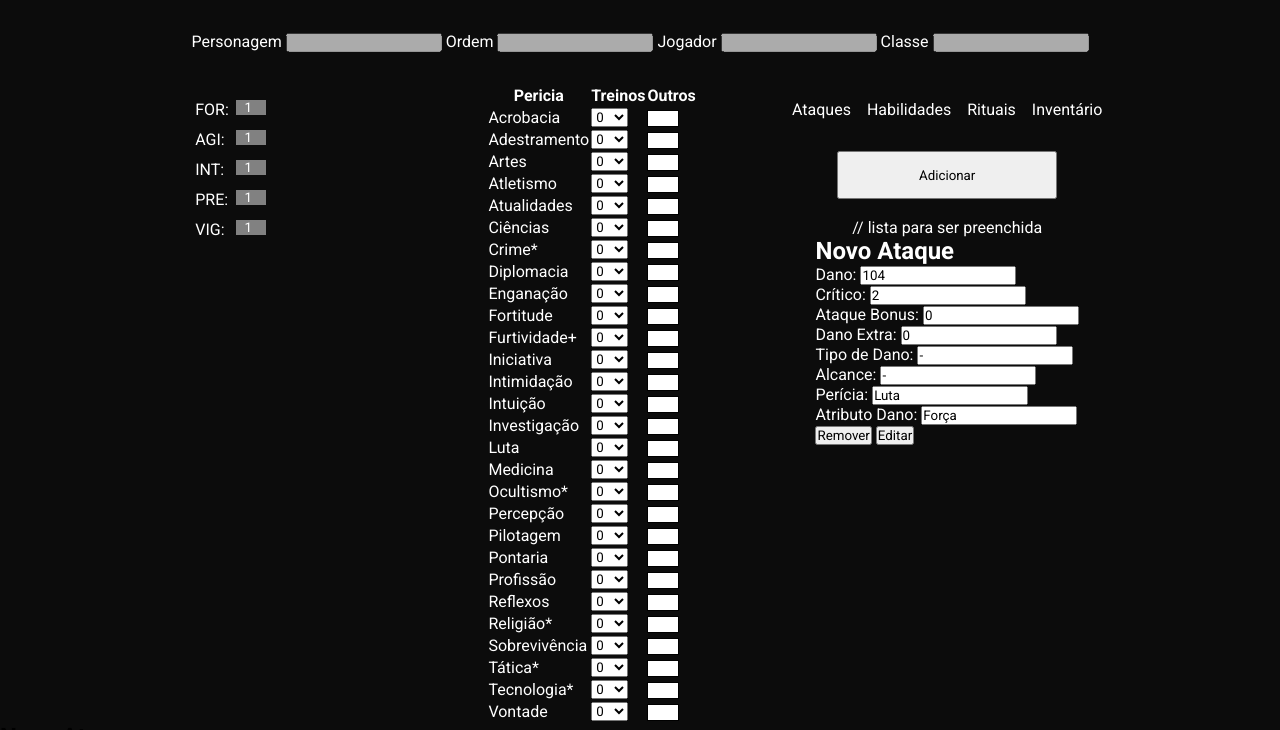
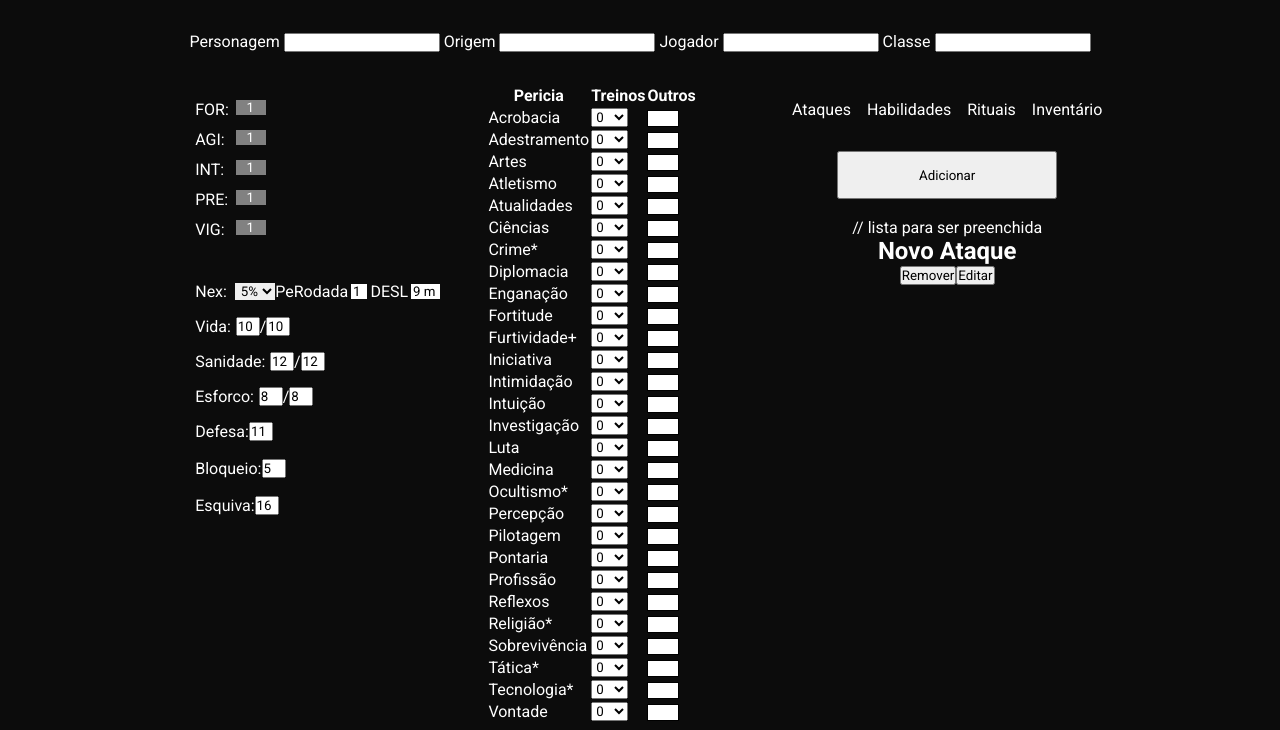
Before and after one commit to carlosyamanaka/GGRPG, a plain HTML site: page src/main/resources/static/html/telaficha.html in a window 1280 px wide. Shown: the part 70-800 px from the top of the page. Drawn offline with nearby package versions, Linux system fonts and the light colour scheme; a web font is replaced by a local one.

Commit message:
entidades modificadas e avanço

```diff
--- a/src/main/resources/static/css/telaficha.css
+++ b/src/main/resources/static/css/telaficha.css
@@ -79,7 +79,7 @@ td th{
     margin-left: .7rem;
     background-color: rgb(129, 129, 129);
     color: white;
-    padding-left: 8px;
+    padding-left: 10px;
 }
 
 .inputNumberOutros input{
@@ -88,7 +88,7 @@ td th{
 }
 
 .comboBoxTreino{
-
+    border: none;
 }
 
 .txtLabelPericia{
@@ -189,9 +189,13 @@ td th{
     left: 10px;
 }
 
+.addAtaque {
+
+}
+
 .popup {
     z-index: 999;
-    backdrop-filter: blur(5px);
+    backdrop-filter: blur(3px);
     display: flex;
     flex-direction: column;
     color: white;
@@ -203,3 +207,93 @@ td th{
     padding: 100%;
     border-radius: 10px;
 }
+
+.linhadiv {
+    display: flex;
+    align-items: center;
+    margin-top: 2rem;
+}
+
+.linhadiv input {
+    margin-left: .2rem;
+    margin-right: .2rem;
+    border: none;
+    padding-left: .1rem;
+}
+
+.linhadiv select {
+    border: none;
+    padding-left: .1rem;
+}
+
+.InputsPeRodada {
+    width: 1rem;
+}
+
+.sNex {
+    width: 2.5rem;
+}
+
+.InputsDeslocamento{
+    width: 1.8rem;
+}
+
+.InputsDeslocamento:disabled{
+    background-color: white;
+    color: black;
+}
+
+.flexdivrow {
+    display: flex;
+    flex-direction: row;
+    margin-top: 1rem;
+}
+
+.sVida{
+    margin-right: .3rem;
+}
+.sSanidade {
+    margin-right: .3rem;
+}
+.sEsforco {
+    margin-right: .3rem;
+}
+
+.InputsVidaAtual {
+    width: 1.5rem;
+}
+.InputsVidaTotal {
+    width: 1.5rem;
+}
+
+.InputsSanidadeAtual {
+    width: 1.5rem;
+}
+.InputsSanidadeTotal {
+    width: 1.5rem;
+}
+
+.InputsEsforcoAtual {
+    width: 1.5rem;
+}
+
+.InputsEsforcoTotal {
+    width: 1.5rem;
+}
+
+.InputsDefesa {
+    margin-bottom: .1rem;
+    width: 1.5rem;
+}
+.InputsBloqueio {
+    margin-bottom: .1rem;
+    width: 1.5rem;
+}
+.InputsEsquiva {
+    margin-bottom: .1rem;
+    width: 1.5rem;
+}
+
+.statusdef {
+
+}
--- a/src/main/resources/static/html/telaficha.html
+++ b/src/main/resources/static/html/telaficha.html
@@ -23,15 +23,17 @@
 </head>
 <body>
     <div class="popup" id="addAtaque" style="display: none;">
-        <h2>Adicionar habilidade</h2>
-        <input type="text" name="nome" placeholder="Nome da habilidade">
+        <h2>Novo ataque</h2>
+        <input type="text" name="nome" placeholder="Novo ataque">
         <input type="number" name="dano" placeholder="Dano">
         <input type="number" name="critico" placeholder="Número crítico">
         <input type="number" name="multiplicador" placeholder="Multiplicador de dano">
         <div style="display: flex; justify-content: space-between;">
+            <button onclick="fecharpopup('addAtaque')">Cancelar</button>
             <input type="submit" value="Adicionar">
-            <button onclick="fechar(addHab)">cancelar</button></div>
-      </div>
+        </div>
+    </div>
+
       <div class="popup" id="addHabilidade" style="display: none;">
         <h2>Adicionar habilidade</h2>
         <input type="text" name="nome" placeholder="Nome da habilidade">
@@ -54,7 +56,7 @@
               <div class="dado">
                 <label>Elemento:</label>
                 <select name="elemento">
-                  <option value="Ar">Ar</option>
+                  <option value="Sangue">Sangue</option>
                   <option value="Água">Água</option>
                   <option value="Fogo">Fogo</option>
                   <option value="Terra">Terra</option>
@@ -121,6 +123,7 @@
             <input type="submit" value="Adicionar">
             <button onclick="fechar(addHab)">cancelar</button></div>
       </div>
+
     <div>
         <div id="header">
             <a class="no-decoration" href="index.html">
@@ -141,13 +144,13 @@
         <div class="infosGerais">
             <form action="">
                 <label for="pNome">Personagem</label>
-                <input type="text" name="personagemNome" id="pNome" disabled>
-                <label for="pNome">Ordem</label>
-                <input type="text" name="personagemNome" id="pNome" disabled>
-                <label for="pNome">Jogador</label>
-                <input type="text" name="personagemNome" id="pNome" disabled>
-                <label for="pNome">Classe</label>
-                <input type="text" name="personagemNome" id="pNome" disabled>
+                <input type="text" name="personagemNome" id="pNome">
+                <label for="pOrigem">Origem</label>
+                <input type="text" name="personagemNome" id="pOrigem">
+                <label for="pJogador">Jogador</label>
+                <input type="text" name="personagemNome" id="pJogador">
+                <label for="pClasse">Classe</label>
+                <input type="text" name="personagemNome" id="pClasse">
 
             </form>
         </div>
@@ -157,8 +160,6 @@
 
         <div class="partes">
             <div class="esquerda">
-
-
                 <div class="atributos">
                     <label class="atributo" for="">FOR: </label>
                     <input class="atributo-input" type="text" value="1">
@@ -179,7 +180,71 @@
                     <label class="atributo" for="">VIG: </label>
                     <input class="atributo-input" type="text" value="1">
                 </div>
+                <div class="status">
+                    <div class="linhadiv">
+                        <p class="sNex">Nex: </p>
+                            <select name="nex" class="sNex">
+                                <option value="0">5%</option>
+                                <option value="5">10%</option>
+                                <option value="15">15%</option>
+                                <option value="20">20%</option>
+                                <option value="25">25%</option>
+                                <option value="30">30%</option>
+                                <option value="35">35%</option>
+                                <option value="40">40%</option>
+                                <option value="45">45%</option>
+                                <option value="50">50%</option>
+                                <option value="55">55%</option>
+                                <option value="60">60%</option>
+                                <option value="65">65%</option>
+                                <option value="70">70%</option>
+                                <option value="75">75%</option>
+                                <option value="80">80%</option>
+                                <option value="85">85%</option>
+                                <option value="90">90%</option>
+                                <option value="95">95%</option>
+                                <option value="99">99%</option>
+                            </select>
+                        <p class="sPeRodada">PeRodada</p>
+                        <input type="text" class="InputsPeRodada" value="1">
+                        <p class="sDeslocamento">DESL</p>
+                        <input type="text" class="InputsDeslocamento" value="9 m" disabled>
+                    </div>
+                    <div class="flexdivrow">
+                        <p class="sVida">Vida: </p>
+                            <input type="text" class="InputsVidaAtual" value="10">
+                            <p>/</p>
+                            <input type="text" class="InputsVidaTotal" value="10">
+                    </div>
+                    <div class="flexdivrow">
+                        <p class="sSanidade">Sanidade: </p>
+                        <input type="text" class="InputsSanidadeAtual" value="12">
+                        <p>/</p>
+                        <input type="text" class="InputsSanidadeTotal" value="12">
+                    </div>
+                    <div class="flexdivrow">
+                        <p class="sEsforco">Esforco: </p>
+                        <input type="text" class="InputsEsforcoAtual" value="8">
+                        <p>/</p>
+                        <input type="text" class="InputsEsforcoTotal" value="8">
+                    </div>
 
+                    <div class="statusdef">
+                        <div class="flexdivrow">
+                            <p class="sDefesa">Defesa: </p>
+                            <input type="text" value="11" class="InputsDefesa">
+                        </div>
+                        <div class="flexdivrow">
+                            <p class="sBloqueio">Bloqueio: </p>
+                            <input type="text" value="5" class="InputsBloqueio">
+                        </div>
+                        <div class="flexdivrow">
+                            <p class="sEsquiva">Esquiva: </p>
+                            <input type="text" value="16" class="InputsEsquiva">
+                        </div>
+                    </div>
+
+                </div>
 
             </div>
             <div class="meio">
@@ -565,53 +630,11 @@
                     <li onclick="alterarDireita('inventario')" class="partes">Inventário</li>
                 </ul>
                 <div id="ataques" class="subDireita" style="display: flex;">
-                    <button class="botaoAdicionar" onclick="abrirAtaque()">Adicionar</button>
+                    <button class="botaoAdicionar" onclick="abrirpopup('addAtaque')">Adicionar</button>
                     <br>
                     // lista para ser preenchida
 
 
-
-                    <div id="ataque">
-                        <h2>Novo Ataque</h2>
-                        <div class="dados">
-                          <div class="dado">
-                            <label>Dano:</label>
-                            <input type="number" value="104" />
-                          </div>
-                          <div class="dado">
-                            <label>Crítico:</label>
-                            <input type="number" value="2" />
-                          </div>
-                          <div class="dado">
-                            <label>Ataque Bonus:</label>
-                            <input type="number" value="0" />
-                          </div>
-                          <div class="dado">
-                            <label>Dano Extra:</label>
-                            <input type="number" value="0" />
-                          </div>
-                          <div class="dado">
-                            <label>Tipo de Dano:</label>
-                            <input type="text" value="-" />
-                          </div>
-                          <div class="dado">
-                            <label>Alcance:</label>
-                            <input type="text" value="-" />
-                          </div>
-                          <div class="dado">
-                            <label>Perícia:</label>
-                            <input type="text" value="Luta" />
-                          </div>
-                          <div class="dado">
-                            <label>Atributo Dano:</label>
-                            <input type="text" value="Força" />
-                          </div>
-                        </div>
-                        <div class="botoes">
-                          <button id="remover">Remover</button>
-                          <button id="editar">Editar</button>
-                        </div>
-                      </div>
                 </div>
                 <div id="habilidades" class="subDireita" style="display: none;">
                     <button class="botaoAdicionar" onclick="abrirHabilidades()">Adicionar</button>
--- a/src/main/resources/static/js/tela-ficha.js
+++ b/src/main/resources/static/js/tela-ficha.js
@@ -5,29 +5,24 @@ function alterarDireita(step) {
     document.getElementById(`${step}`).style.display = 'flex';
 }
 
-//slk fi, é mt coisa, pprt, pqp, acho que isso deve criar, nao sei como funfa no js puro, boa sorte kkkkkkkkkkkkkkkkk
-// mal consigo imaginar como fazer isso, so fiz no vue e la é diff
-// se quiser apagar ai dps e fazer mais simples ou algo diff fica a vontade
+function abrirpopup(popup){
+    document.getElementById(`${popup}`).style.display = "flex";
+    document.body.style.overflow = "hidden";
+}
 
-
-function abrirRituais(){
-    document.getElementById("addRituais").style.display="flex";
+function fecharpopup(popup){
+    document.getElementById(`${popup}`).style.display = "none";
+    document.body.style.overflow = "auto";
 }
 
 
-function cancelar(popup){
-    document.getElementById(`${popup}`).style.display="none";
-}
-
 function criarAtaque() {
-    // Criar elemento div principal
-    var divAtaque = document.createElement('div');
-    divAtaque.id = 'ataque';
+    var divAtaques = document.getElementById('ataques');
 
     // Adicionar título h2
     var tituloH2 = document.createElement('h2');
     tituloH2.textContent = 'Novo Ataque';
-    divAtaque.appendChild(tituloH2);
+    divAtaques.appendChild(tituloH2);
 
     // Adicionar div de dados
     var divDados = document.createElement('div');
@@ -59,11 +54,11 @@ function criarAtaque() {
         input.value = dado.value;
         divDado.appendChild(input);
 
-        divDados.appendChild(divDado);
+
     });
 
     // Adicionar div de dados à div principal
-    divAtaque.appendChild(divDados);
+    divAtaques.appendChild(divDados);
 
     // Adicionar div de botões
     var divBotoes = document.createElement('div');
@@ -82,10 +77,9 @@ function criarAtaque() {
     divBotoes.appendChild(btnEditar);
 
     // Adicionar div de botões à div principal
-    divAtaque.appendChild(divBotoes);
+    divAtaques.appendChild(divBotoes);
 
-    // Adicionar div principal ao corpo do documento (ou a outro local desejado)
-    document.body.appendChild(divAtaque);
+
 }
 
 // Chamar a função para criar o ataque
```
Also changed, not shown: 8 other files.
